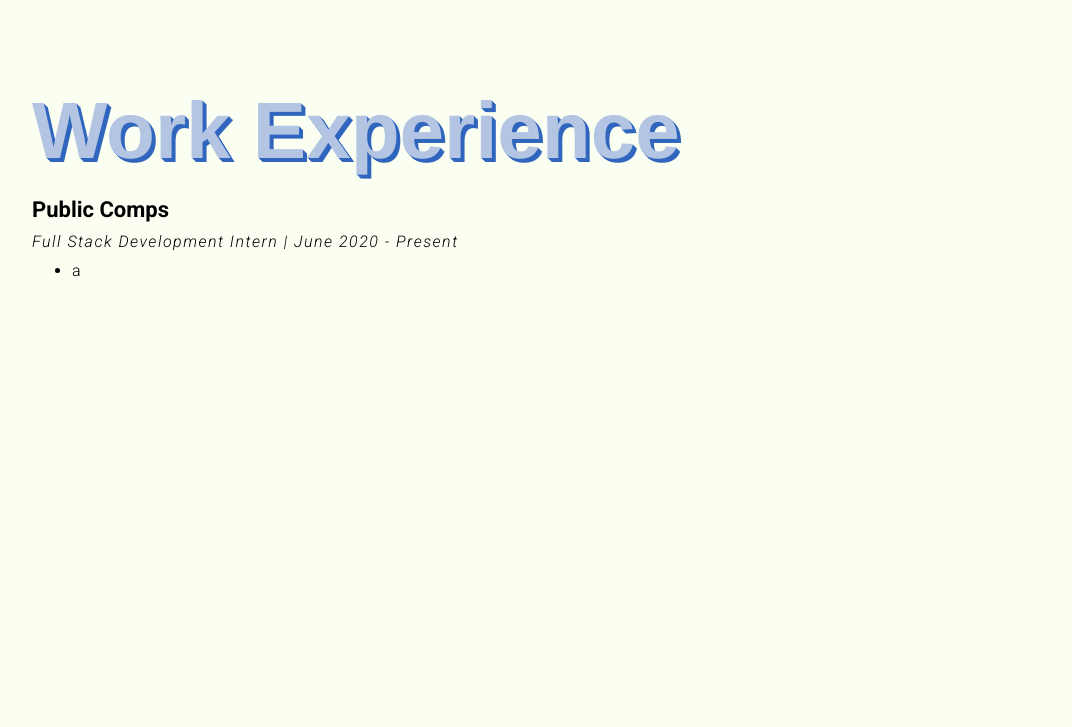
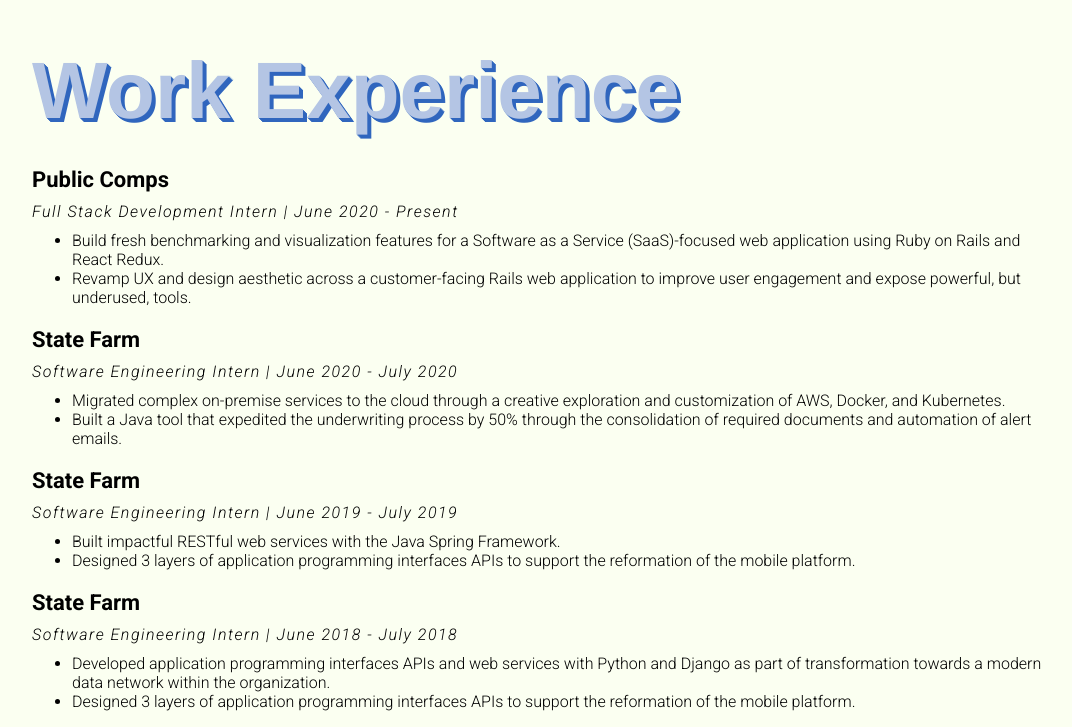
Before and after one commit to atan00/atan00.github.io, a React (Create React App) app: page /experience in a window 1280 px wide. Shown: the part 115-842 px from the top of the page, without its empty margins (96-1168 px from the left). Before the commit the page ends 800 px from the top, so only its background shows below. Built offline with nearby package versions, Linux system fonts and the light colour scheme.

Commit message:
experience

```diff
--- a/src/features/experience/ExperiencePage.jsx
+++ b/src/features/experience/ExperiencePage.jsx
@@ -10,10 +10,37 @@
           <h1 className={styles.shadow}> Work Experience </h1>
         </div>
         <div>
-          <h1 className={styles.title}> Public Comps </h1>
-          <h1 className={styles.description}> Full Stack Development Intern | June 2020 - Present </h1>
+          <div className={styles.headline}>
+            <h1 className={styles.title}> Public Comps </h1>
+            <h1 className={styles.description}> Full Stack Development Intern | June 2020 - Present </h1>
+          </div>
           <ul className={styles.info}>
-            <li> a </li>
+            <li> Build fresh benchmarking and visualization features for a Software as a Service (SaaS)-focused web application using Ruby on Rails and React Redux. </li>
+            <li> Revamp UX and design aesthetic across a customer-facing Rails web application to improve user engagement and expose powerful, but underused, tools. </li>
+          </ul>
+        </div>
+        <div>
+          <h1 className={styles.title}> State Farm </h1>
+          <h1 className={styles.description}> Software Engineering Intern | June 2020 - July 2020 </h1>
+          <ul className={styles.info}>
+            <li> Migrated complex on-premise services to the cloud through a creative exploration and customization of AWS, Docker, and Kubernetes. </li>
+            <li> Built a Java tool that expedited the underwriting process by 50% through the consolidation of required documents and automation of alert emails. </li>
+          </ul>
+        </div>
+        <div>
+          <h1 className={styles.title}> State Farm </h1>
+          <h1 className={styles.description}> Software Engineering Intern | June 2019 - July 2019 </h1>
+          <ul className={styles.info}>
+            <li> Built impactful RESTful web services with the Java Spring Framework. </li>
+            <li> Designed 3 layers of application programming interfaces APIs to support the reformation of the mobile platform. </li>
+          </ul>
+        </div>
+        <div>
+          <h1 className={styles.title}> State Farm </h1>
+          <h1 className={styles.description}> Software Engineering Intern | June 2018 - July 2018 </h1>
+          <ul className={styles.info}>
+            <li> Developed application programming interfaces APIs and web services with Python and Django as part of transformation towards a modern data network within the organization. </li>
+            <li> Designed 3 layers of application programming interfaces APIs to support the reformation of the mobile platform. </li>
           </ul>
         </div>
       </div>
--- a/src/features/experience/ExperiencePage.module.css
+++ b/src/features/experience/ExperiencePage.module.css
@@ -2,6 +2,10 @@
 
 * {
   background-color: #FBFFF1;
+}
+
+.headline {
+  display: inline-block;
 }
 
 .wrapper {
@@ -9,7 +13,7 @@
   text-align: left;
 
   margin-left: 10vw;
-  margin-top: 25vh;
+  margin-top: 20vh;
   margin-bottom: 10px;
 }
 
@@ -28,6 +32,7 @@
     -moz-transition: all 0.3s ease-out;
     -o-transition: all 0.3s ease-out;
 }
+
 .shadow:hover {
    position: relative;
    top: -3px;
@@ -71,6 +76,7 @@
 .info {
   margin-top: 0px;
   margin-left: 10vw;
+  margin-right: 10vw;
 
   font-family: 'Roboto', sans-serif;
   color: black;
```
